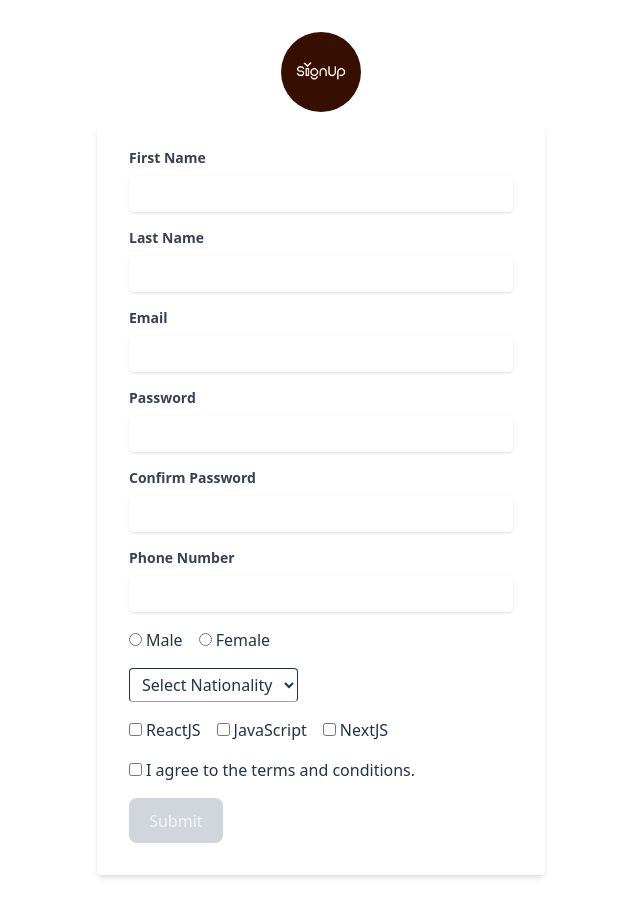
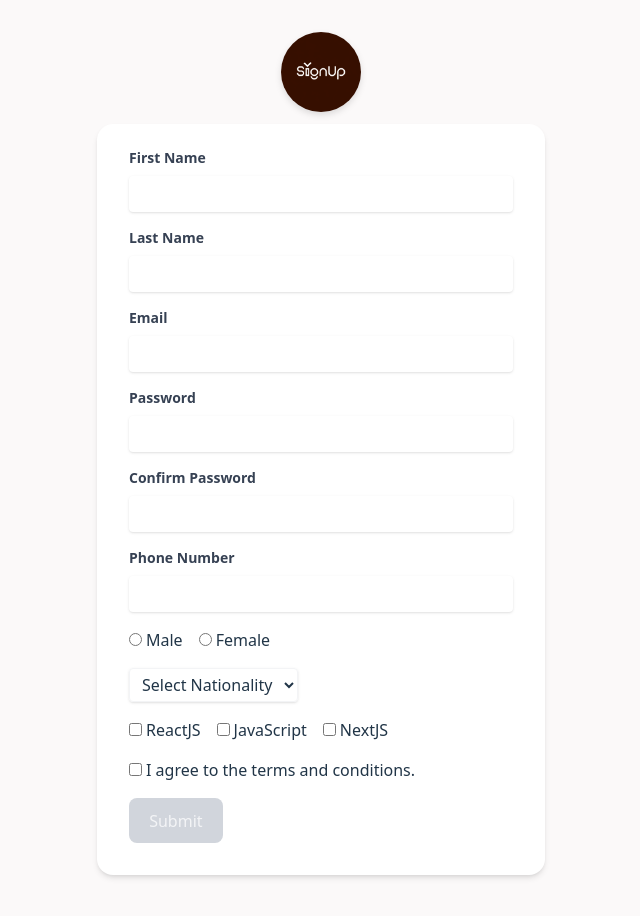
Before and after one commit to ellefamkar/Formik-React, a React (Vite) app: page / in a window 1280 px wide. Shown: the top 916 px of the page, without its empty margins (319-959 px from the left). Built offline with nearby package versions, Linux system fonts and the light colour scheme.

Commit message:
style : modify overall styles

```diff
--- a/src/components/common/CheckBoxInput.jsx
+++ b/src/components/common/CheckBoxInput.jsx
@@ -7,13 +7,14 @@ function CheckBoxInput({ checkBoxOptions, name, formik }) {
         <React.Fragment key={item.value}>
           <input
             type="checkbox"
+            className="cursor-pointer"
             id={item.value}
             name={name}
             value={item.value}
             onChange={formik.handleChange}
             checked={formik.values[name].includes(item.value)}
           />
-          <label htmlFor={item.value} className="ml-1 mr-4">
+          <label htmlFor={item.value} className="ml-1 mr-4 cursor-pointer">
             {item.label}
           </label>
         </React.Fragment>
--- a/src/components/common/Input.jsx
+++ b/src/components/common/Input.jsx
@@ -2,15 +2,15 @@ function Input({ label, name, type = "text", formik }) {
   return (
     <div className="mb-4">
       <label
-        className="block text-gray-700 text-sm font-bold mb-2"
+        className="block text-gray-700 text-sm font-bold mb-2 cursor-pointer"
         htmlFor={name}
       >
         {label}
       </label>
       <input
-        className="shadow appearance-none rounded w-full py-2 px-3 text-gray-700 leading-tight focus:outline-none focus:shadow-outline
-        focus:shadow-gray-400 focus:-translate-0.2
-        "
+        className="shadow appearance-none rounded w-full py-2 px-3 text-gray-700 leading-tight transition delay-100 focus:outline-none focus:shadow-outline
+        focus:shadow-amber-950 focus:-translate-0.2
+        hover:shadow-amber-950"
         {...formik.getFieldProps({ name })}
         type={type}
         name={name}
--- a/src/components/common/RadioInput.jsx
+++ b/src/components/common/RadioInput.jsx
@@ -1,4 +1,5 @@
 import React from "react";
+
 function RadioInput({ formik, name, radioOptions }) {
   return (
     <div className="mb-4">
@@ -6,13 +7,14 @@ function RadioInput({ formik, name, radioOptions }) {
         <React.Fragment key={item.value}>
           <input
             type="radio"
+            className="cursor-pointer"
             name={name}
             id={item.value}
             value={item.value}
             onChange={formik.handleChange}
             checked={formik.values[name] === item.value}
           />
-          <label htmlFor={item.value} className="ml-1 mr-4">
+          <label htmlFor={item.value} className="ml-1 mr-4 cursor-pointer">
             {item.label}
           </label>
         </React.Fragment>
--- a/src/components/common/SelectOptionInput.jsx
+++ b/src/components/common/SelectOptionInput.jsx
@@ -2,7 +2,7 @@ function SelectOptionInput({ formik, selectOptions, name }) {
   return (
     <div className="mb-4">
       <select
-        className="px-2 py-1 border border-b-gray-400 rounded leading-tight focus:outline-none focus:shadow-outline cursor-pointer"
+        className="px-2 py-1 border outline-0 outline-offset-0 border-gray-100 hover:shadow-amber-950 transition shadow rounded leading-tight focus:outline-none focus:shadow-outline cursor-pointer"
         {...formik.getFieldProps(name)}
         name={name}
       >
--- a/src/components/signup/Signup.jsx
+++ b/src/components/signup/Signup.jsx
@@ -123,41 +123,26 @@ function Signup() {
     validateOnBlur: true,
     validateOnMount: true,
   });
+
   return (
     <div className="w-md max-w-md mx-auto">
-      <img className="rounded-full mb-3 w-20 h-20 object-cover mx-auto" src="/signup-logo.PNG" alt="Signup Logo" />
+      <img
+        className="rounded-full mb-3 w-20 h-20 object-cover mx-auto drop-shadow-md"
+        src="/signup-logo.PNG"
+        alt="Signup Logo"
+      />
       <form
-        className="text-left bg-white shadow-md rounded px-8 pt-6 pb-8 mb-4"
-        onSubmit={formik.handleSubmit}
-      >
+        className="text-left bg-white shadow-md inset-shadow-amber-950 rounded-2xl px-8 pt-6 pb-8 mb-4"
+        onSubmit={formik.handleSubmit}>
         <Input formik={formik} name="firstName" label="First Name" />
         <Input formik={formik} name="lastName" label="Last Name" />
         <Input formik={formik} type="email" name="email" label="Email" />
-        <Input
-          formik={formik}
-          type="password"
-          name="password"
-          label="Password"
-        />
-        <Input
-          formik={formik}
-          type="password"
-          name="passwordConfirm"
-          label="Confirm Password"
-        />
+        <Input formik={formik} type="password" name="password" label="Password" />
+        <Input formik={formik} type="password" name="passwordConfirm" label="Confirm Password" />
         <Input formik={formik} name="phoneNumber" label="Phone Number" />
         <RadioInput formik={formik} radioOptions={radioOptions} name="gender" />
-        <SelectOptionInput
-          formik={formik}
-          selectOptions={selectOptions}
-          name="nationality"
-        />
-        <CheckBoxInput
-          name="courses"
-          formik={formik}
-          checkBoxOptions={checkBoxOptions}
-          onChange={formik.handleChange}
-        />
+        <SelectOptionInput formik={formik} selectOptions={selectOptions} name="nationality" />
+        <CheckBoxInput  name="courses" formik={formik} checkBoxOptions={checkBoxOptions} onChange={formik.handleChange} />
         <div className="mb-4">
           <input
             className="cursor-pointer"
--- a/src/index.css
+++ b/src/index.css
@@ -30,6 +30,7 @@ body {
   place-items: center;
   min-width: 320px;
   min-height: 100vh;
+  background-color: #fbf9f9;
 }
 
 h1 {
```
